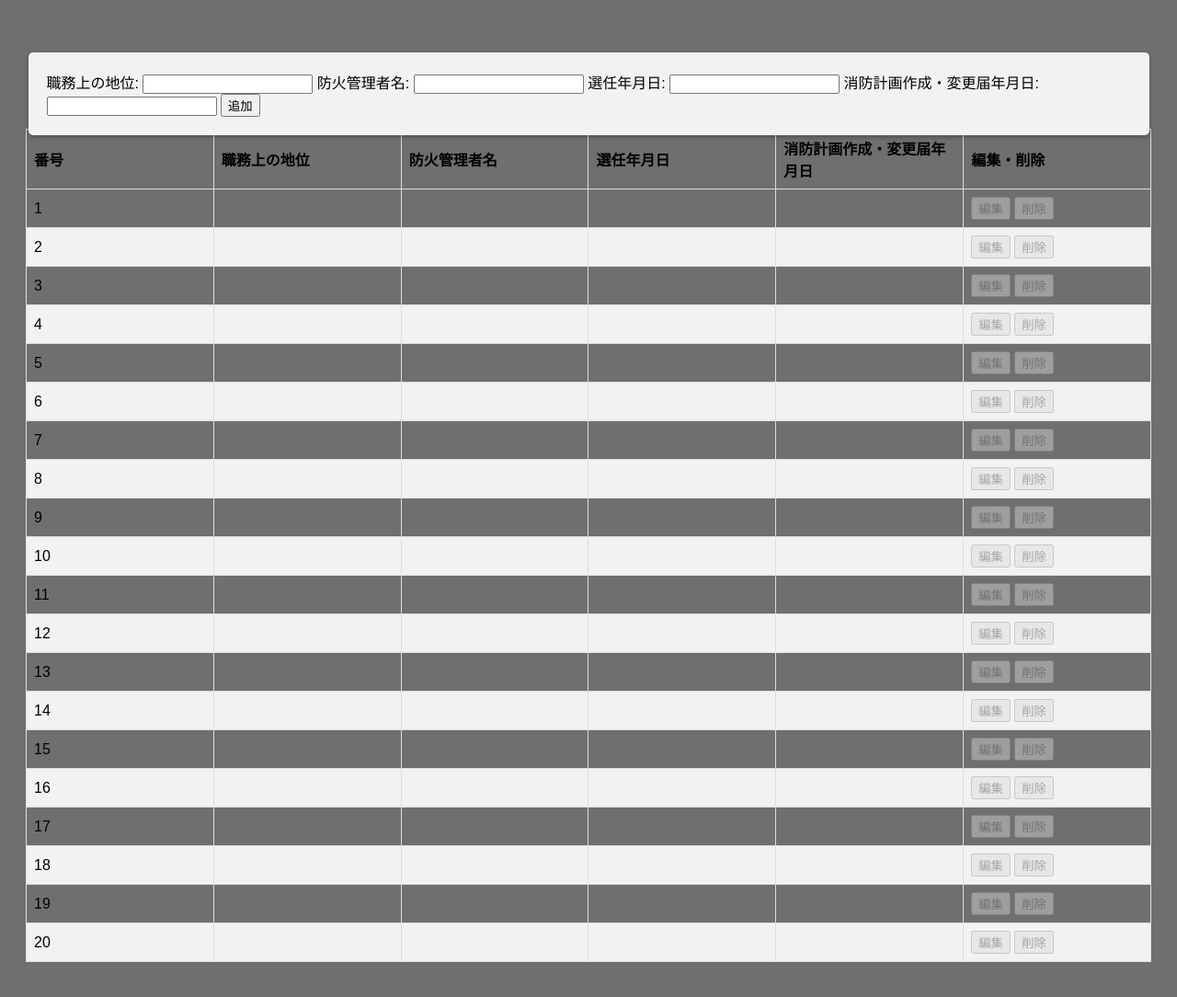
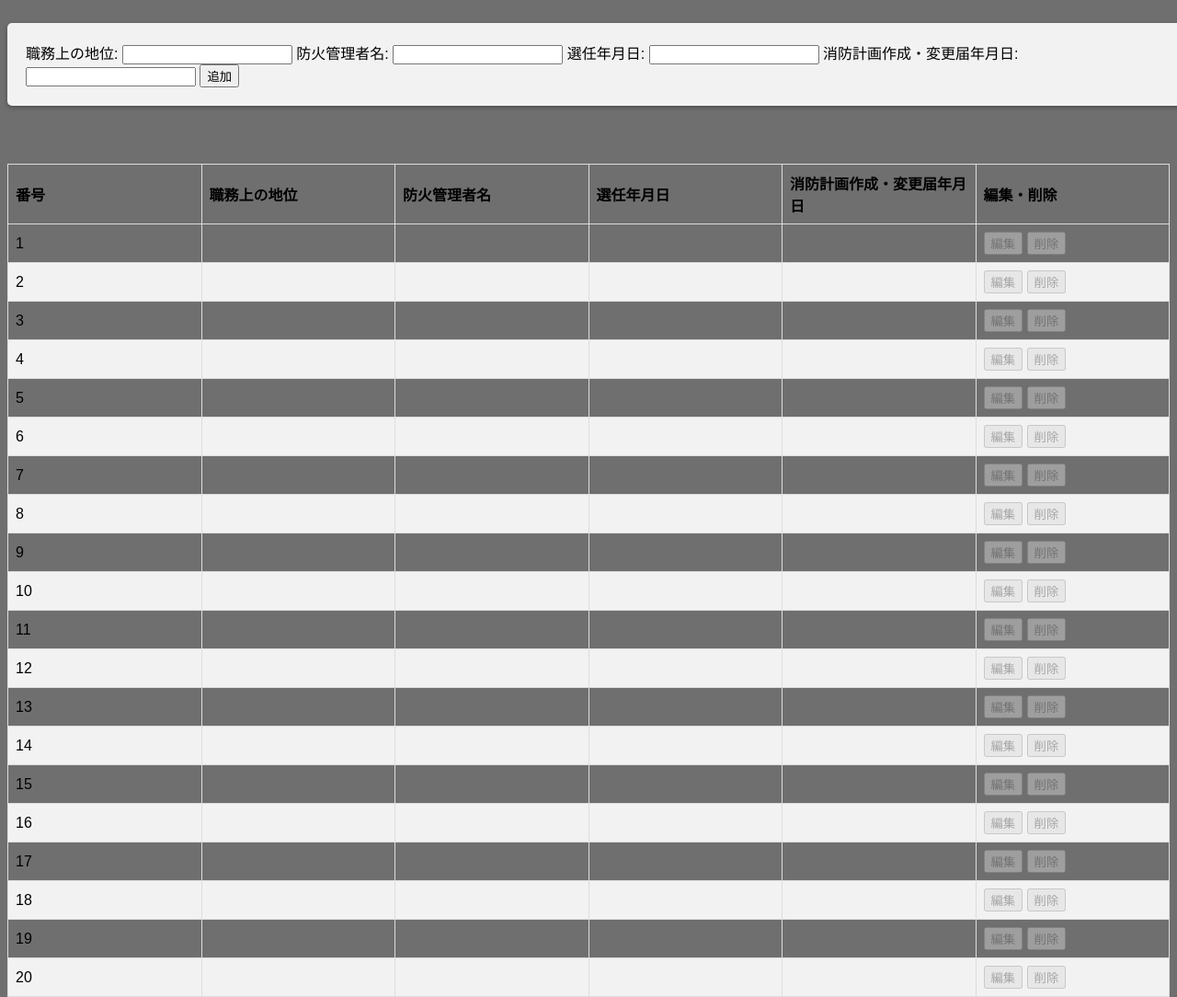
Before and after one commit to akarisuki/docker-taishobutu_app, a PHP site: page /taishobutu_app/taishobutu/datail/fire_safety_manager/fire_safety_manager_datail.php in a window 1280 px wide. Shown: the part 80-1164 px from the top of the page at 92% size. Before the commit the page ends 1126 px from the top, so only its background shows below. Run offline with PHP 8.4, Linux system fonts and the light colour scheme; data comes from the database, SQL or seed files in the repository; style sheets or scripts are compiled from the project's sources.

Commit message:
CSS調整

```diff
--- a/src/taishobutu_app/common/sass/taishobutu/datail/fire_equipment_report/fire_equipment_report_datail.css
+++ b/src/taishobutu_app/common/sass/taishobutu/datail/fire_equipment_report/fire_equipment_report_datail.css
@@ -5,9 +5,8 @@ body {
 }
 
 .table-container {
-  margin: 20px;
   position: relative;
-  top: 200px;
+  top: 250px;
 }
 
 table {
@@ -29,7 +28,7 @@ tr:nth-child(even) {
 
 form.existingDataForm {
   width: 100%;
-  max-width: 1101px;
+  max-width: 1300px;
   margin: 0 auto;
   padding: 20px;
   background-color: #f2f2f2;
--- a/src/taishobutu_app/common/sass/taishobutu/datail/fire_equipment_report/fire_equipment_report_datail.scss
+++ b/src/taishobutu_app/common/sass/taishobutu/datail/fire_equipment_report/fire_equipment_report_datail.scss
@@ -4,10 +4,8 @@ body {
 }
 
 .table-container {
-  margin: 20px;
-
   position: relative;
-  top: 200px;
+  top: 250px;
 }
 
 table {
@@ -29,7 +27,7 @@ tr:nth-child(even) {
 
 form.existingDataForm {
   width: 100%;
-  max-width: 1101px;
+  max-width: 1300px;
   margin: 0 auto;
   padding: 20px;
   background-color: #f2f2f2;
--- a/src/taishobutu_app/common/sass/taishobutu/datail/fire_figthing_training/fire_figthing_training_datail.css
+++ b/src/taishobutu_app/common/sass/taishobutu/datail/fire_figthing_training/fire_figthing_training_datail.css
@@ -5,9 +5,8 @@ body {
 }
 
 .table-container {
-  margin: 20px;
   position: relative;
-  top: 200px;
+  top: 250px;
 }
 
 table {
--- a/src/taishobutu_app/common/sass/taishobutu/datail/fire_figthing_training/fire_figthing_training_datail.scss
+++ b/src/taishobutu_app/common/sass/taishobutu/datail/fire_figthing_training/fire_figthing_training_datail.scss
@@ -4,9 +4,8 @@ body {
 }
 
 .table-container {
-  margin: 20px;
   position: relative;
-  top: 200px;
+  top: 250px;
 }
 
 table {
--- a/src/taishobutu_app/common/sass/taishobutu/datail/fire_safety_manager/fire_safety_manager_datail.css
+++ b/src/taishobutu_app/common/sass/taishobutu/datail/fire_safety_manager/fire_safety_manager_datail.css
@@ -5,9 +5,8 @@ body {
 }
 
 .table-container {
-  margin: 20px;
   position: relative;
-  top: 200px;
+  top: 250px;
 }
 
 table {
@@ -29,7 +28,7 @@ tr:nth-child(even) {
 
 form.existingDataForm {
   width: 100%;
-  max-width: 1179px;
+  max-width: 1300px;
   margin: 0 auto;
   padding: 20px;
   background-color: #f2f2f2;
--- a/src/taishobutu_app/common/sass/taishobutu/datail/fire_safety_manager/fire_safety_manager_datail.scss
+++ b/src/taishobutu_app/common/sass/taishobutu/datail/fire_safety_manager/fire_safety_manager_datail.scss
@@ -4,9 +4,8 @@ body {
 }
 
 .table-container {
-  margin: 20px;
   position: relative;
-  top: 200px;
+  top: 250px;
 }
 
 table {
@@ -28,7 +27,7 @@ tr:nth-child(even) {
 
 form.existingDataForm {
   width: 100%;
-  max-width: 1179px;
+  max-width: 1300px;
   margin: 0 auto;
   padding: 20px;
   background-color: #f2f2f2;
--- a/src/taishobutu_app/common/sass/taishobutu/datail/inspection_status/inspection_status_datail.css
+++ b/src/taishobutu_app/common/sass/taishobutu/datail/inspection_status/inspection_status_datail.css
@@ -5,9 +5,8 @@ body {
 }
 
 .table-container {
-  margin: 20px;
   position: relative;
-  top: 200px;
+  top: 250px;
 }
 
 table {
@@ -29,7 +28,7 @@ tr:nth-child(even) {
 
 form.existingDataForm {
   width: 100%;
-  max-width: 1179px;
+  max-width: 1300px;
   margin: 0 auto;
   padding: 20px;
   background-color: #f2f2f2;
--- a/src/taishobutu_app/common/sass/taishobutu/datail/inspection_status/inspection_status_datail.scss
+++ b/src/taishobutu_app/common/sass/taishobutu/datail/inspection_status/inspection_status_datail.scss
@@ -4,9 +4,8 @@ body {
 }
 
 .table-container {
-  margin: 20px;
   position: relative;
-  top: 200px;
+  top: 250px;
 }
 
 table {
@@ -28,7 +27,7 @@ tr:nth-child(even) {
 
 form.existingDataForm {
   width: 100%;
-  max-width: 1179px;
+  max-width: 1300px;
   margin: 0 auto;
   padding: 20px;
   background-color: #f2f2f2;
```
Also changed, not shown: src/tests/LoginTest.php (+0 -6 lines), 4 other files.
